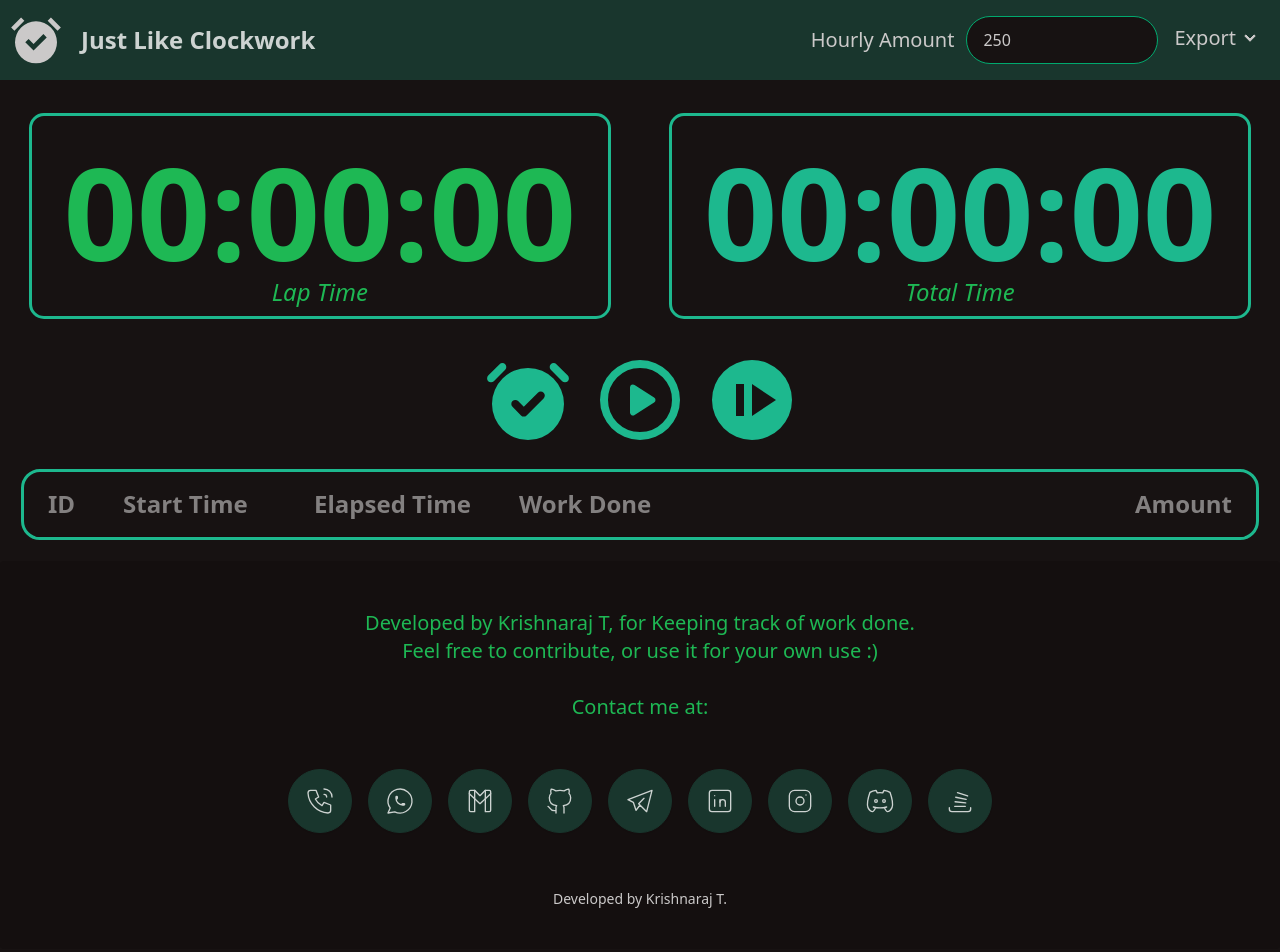
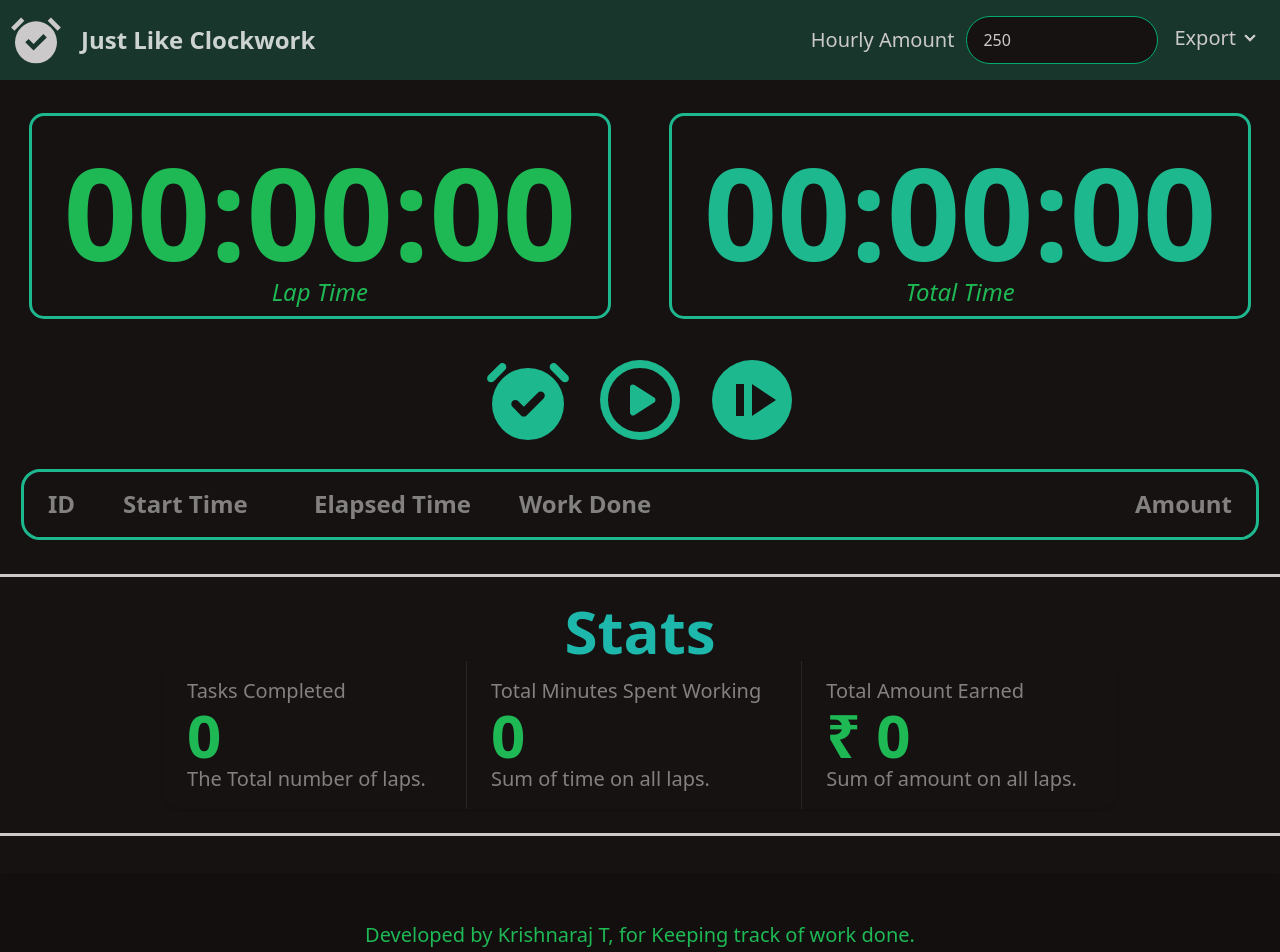
Before and after one commit to KrishnarajT/Just-Like-Clockwork, a React (Vite) app: page / in a window 1280 px wide. Shown: the top 952 px of the page. Built offline with nearby package versions, Linux system fonts and the light colour scheme.

Commit message:
added stats

```diff
--- a/src/classes/WorkLapClass.js
+++ b/src/classes/WorkLapClass.js
@@ -13,9 +13,9 @@ class WorkLap {
 		this.id = uuidv4();
 		this.startTime = startTime;
 		this.endTime = endTime;
-		this.current_hours = current_hours;
-		this.current_minutes = current_minutes;
-		this.current_seconds = current_seconds;
+		this.current_hours = Number(current_hours);
+		this.current_minutes = Number(current_minutes);
+		this.current_seconds = Number(current_seconds);
 		this.workDoneString = workDoneString;
 		// type check hourly amount, if it is not a float, convert it to a float.
 		if (typeof HourlyAmount !== "number") {
@@ -66,6 +66,15 @@ class WorkLap {
 		return amount.toFixed(3);
 	}
 
+	// get total time in Minutes
+	getTotalTimeInMinutes() {
+		const totalMinutes =
+			this.current_hours * 60 +
+			this.current_minutes +
+			this.current_seconds / 60;
+		return totalMinutes.toFixed(2);
+	}
+
 	// Setters
 	setStartTime(startTime) {
 		this.startTime = startTime;
@@ -76,15 +85,15 @@ class WorkLap {
 	}
 
 	setCurrentHours(current_hours) {
-		this.current_hours = current_hours;
+		this.current_hours = Number(current_hours);
 	}
 
 	setCurrentMinutes(current_minutes) {
-		this.current_minutes = current_minutes;
+		this.current_minutes = Number(current_minutes);
 	}
 
 	setCurrentSeconds(current_seconds) {
-		this.current_seconds = current_seconds;
+		this.current_seconds = Number(current_seconds);
 	}
 
 	setWorkDoneString(workDoneString) {
@@ -92,7 +101,7 @@ class WorkLap {
 	}
 
 	setHourlyAmount(amount) {
-		this.HourlyAmount = amount;
+		this.HourlyAmount = Number(amount);
 	}
 }
 
--- a/src/context/LapContext.jsx
+++ b/src/context/LapContext.jsx
@@ -66,11 +66,23 @@ const LapProvider = ({ children }) => {
 	const getTotalAmountSum = () => {
 		let totalAmount = 0.0;
 		laps.forEach((lap) => {
-			totalAmount += lap.getAmount();
+			totalAmount += parseFloat(lap.getAmount());
 		});
+		totalAmount = Math.round(totalAmount * 1000) / 1000; // Round to 3 decimal places
+		console.log("totalAmount", totalAmount);
 		return totalAmount;
 	};
 
+	// function to get the total time spent in minutes
+	const getTotalTimeSpent = () => {
+		let totalMinutes = 0;
+		laps.forEach((lap) => {
+			totalMinutes += +lap.getTotalTimeInMinutes();
+		});
+		// round to 2 decimal places
+		totalMinutes = Math.round(totalMinutes * 100) / 100;
+		return totalMinutes;
+	};
 
 	// Provide the context value to the children components
 	return (
@@ -85,6 +97,7 @@ const LapProvider = ({ children }) => {
 				updateWorkDoneByID,
 				updateAmount,
 				getTotalAmountSum,
+				getTotalTimeSpent,
 			}}
 		>
 			{children}
--- a/src/pages/Home.jsx
+++ b/src/pages/Home.jsx
@@ -35,6 +35,7 @@ const Home = () => {
 		getLapFromId,
 		updateWorkDoneByID,
 		getTotalAmountSum,
+		getTotalTimeSpent,
 	} = useContext(LapContext);
 
 	const UpdateCurrentWorkLapTime = (lapId, hours, minutes, seconds) => {
@@ -221,6 +222,50 @@ const Home = () => {
 				</table>
 			</div>
 
+			<div className="w-full flex flex-col justify-center items-center my-10 outline p-6">
+				<div className="font-bold text-accent text-6xl">Stats</div>
+				<div className="stats shadow">
+					<div className="stat">
+						<div className="stat-figure text-secondary"></div>
+						<div className="stat-title text-xl">
+							Tasks Completed
+						</div>
+						<div className="stat-value text-primary text-6xl">
+							{laps.length}
+						</div>
+						<div className="stat-desc text-xl">
+							The Total number of laps.
+						</div>
+					</div>
+
+					<div className="stat">
+						<div className="stat-figure text-secondary"></div>
+						<div className="stat-title text-xl">
+							Total Minutes Spent Working
+						</div>
+						<div className="stat-value text-primary text-6xl">
+							{getTotalTimeSpent()}
+						</div>
+						<div className="stat-desc text-xl">
+							Sum of time on all laps.
+						</div>
+					</div>
+
+					<div className="stat">
+						<div className="stat-figure text-secondary"></div>
+						<div className="stat-title text-xl">
+							Total Amount Earned
+						</div>
+						<div className="stat-value text-primary text-6xl">
+							{"₹ " + getTotalAmountSum()}
+						</div>
+						<div className="stat-desc text-xl">
+							Sum of amount on all laps.
+						</div>
+					</div>
+				</div>
+			</div>
+
 			{/* footer */}
 			<footer className="footer footer-center p-10 bg-base-200 text-base-content rounded">
 				<label className="label text-xl text-primary">
--- a/src/style.css
+++ b/src/style.css
@@ -958,6 +958,64 @@ html {
   align-items: center;
 }
 
+.stats {
+  display: inline-grid;
+  border-radius: var(--rounded-box, 1rem);
+  --tw-bg-opacity: 1;
+  background-color: var(--fallback-b1,oklch(var(--b1)/var(--tw-bg-opacity)));
+  --tw-text-opacity: 1;
+  color: var(--fallback-bc,oklch(var(--bc)/var(--tw-text-opacity)));
+}
+
+:where(.stats) {
+  grid-auto-flow: column;
+  overflow-x: auto;
+}
+
+.stat {
+  display: inline-grid;
+  width: 100%;
+  grid-template-columns: repeat(1, 1fr);
+  -moz-column-gap: 1rem;
+       column-gap: 1rem;
+  border-color: var(--fallback-bc,oklch(var(--bc)/var(--tw-border-opacity)));
+  --tw-border-opacity: 0.1;
+  padding-left: 1.5rem;
+  padding-right: 1.5rem;
+  padding-top: 1rem;
+  padding-bottom: 1rem;
+}
+
+.stat-figure {
+  grid-column-start: 2;
+  grid-row: span 3 / span 3;
+  grid-row-start: 1;
+  place-self: center;
+  justify-self: end;
+}
+
+.stat-title {
+  grid-column-start: 1;
+  white-space: nowrap;
+  color: var(--fallback-bc,oklch(var(--bc)/0.6));
+}
+
+.stat-value {
+  grid-column-start: 1;
+  white-space: nowrap;
+  font-size: 2.25rem;
+  line-height: 2.5rem;
+  font-weight: 800;
+}
+
+.stat-desc {
+  grid-column-start: 1;
+  white-space: nowrap;
+  font-size: 0.75rem;
+  line-height: 1rem;
+  color: var(--fallback-bc,oklch(var(--bc)/0.6));
+}
+
 .table {
   position: relative;
   width: 100%;
@@ -1414,6 +1472,19 @@ html {
   }
 }
 
+:where(.stats) > :not([hidden]) ~ :not([hidden]) {
+  --tw-divide-x-reverse: 0;
+  border-right-width: calc(1px * var(--tw-divide-x-reverse));
+  border-left-width: calc(1px * calc(1 - var(--tw-divide-x-reverse)));
+  --tw-divide-y-reverse: 0;
+  border-top-width: calc(0px * calc(1 - var(--tw-divide-y-reverse)));
+  border-bottom-width: calc(0px * var(--tw-divide-y-reverse));
+}
+
+:is([dir="rtl"] .stats > :not([hidden]) ~ :not([hidden])) {
+  --tw-divide-x-reverse: 1;
+}
+
 :is([dir="rtl"] .table) {
   text-align: right;
 }
@@ -1661,8 +1732,27 @@ html {
   margin: 1.5rem;
 }
 
+.my-4 {
+  margin-top: 1rem;
+  margin-bottom: 1rem;
+}
+
+.my-8 {
+  margin-top: 2rem;
+  margin-bottom: 2rem;
+}
+
+.my-10 {
+  margin-top: 2.5rem;
+  margin-bottom: 2.5rem;
+}
+
 .mt-0 {
   margin-top: 0px;
+}
+
+.inline-block {
+  display: inline-block;
 }
 
 .flex {
@@ -1742,6 +1832,10 @@ html {
   flex: none;
 }
 
+.flex-col {
+  flex-direction: column;
+}
+
 .flex-wrap {
   flex-wrap: wrap;
 }
@@ -1788,6 +1882,10 @@ html {
 
 .rounded-xl {
   border-radius: 0.75rem;
+}
+
+.rounded-full {
+  border-radius: 9999px;
 }
 
 .rounded-t-none {
@@ -1810,6 +1908,15 @@ html {
   background-color: var(--fallback-n,oklch(var(--n)/var(--tw-bg-opacity)));
 }
 
+.bg-primary {
+  --tw-bg-opacity: 1;
+  background-color: var(--fallback-p,oklch(var(--p)/var(--tw-bg-opacity)));
+}
+
+.stroke-current {
+  stroke: currentColor;
+}
+
 .p-0 {
   padding: 0px;
 }
@@ -1824,6 +1931,14 @@ html {
 
 .p-8 {
   padding: 2rem;
+}
+
+.p-4 {
+  padding: 1rem;
+}
+
+.p-6 {
+  padding: 1.5rem;
 }
 
 .px-1 {
@@ -1854,6 +1969,16 @@ html {
   line-height: 1.75rem;
 }
 
+.text-5xl {
+  font-size: 3rem;
+  line-height: 1;
+}
+
+.text-6xl {
+  font-size: 3.75rem;
+  line-height: 1;
+}
+
 .font-bold {
   font-weight: 700;
 }
@@ -1885,6 +2010,22 @@ html {
 .text-secondary {
   --tw-text-opacity: 1;
   color: var(--fallback-s,oklch(var(--s)/var(--tw-text-opacity)));
+}
+
+.text-white {
+  --tw-text-opacity: 1;
+  color: rgb(255 255 255 / var(--tw-text-opacity));
+}
+
+.text-accent {
+  --tw-text-opacity: 1;
+  color: var(--fallback-a,oklch(var(--a)/var(--tw-text-opacity)));
+}
+
+.shadow {
+  --tw-shadow: 0 1px 3px 0 rgb(0 0 0 / 0.1), 0 1px 2px -1px rgb(0 0 0 / 0.1);
+  --tw-shadow-colored: 0 1px 3px 0 var(--tw-shadow-color), 0 1px 2px -1px var(--tw-shadow-color);
+  box-shadow: var(--tw-ring-offset-shadow, 0 0 #0000), var(--tw-ring-shadow, 0 0 #0000), var(--tw-shadow);
 }
 
 .outline {
```
